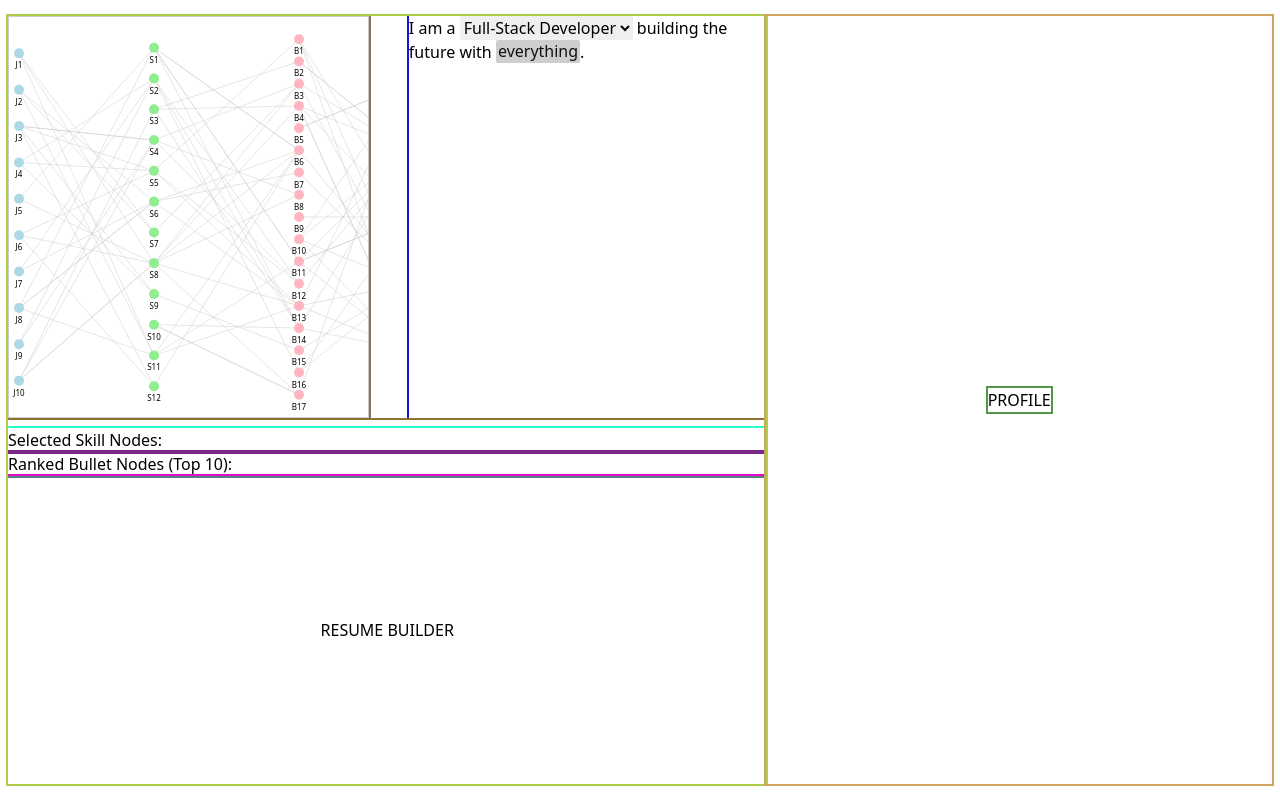
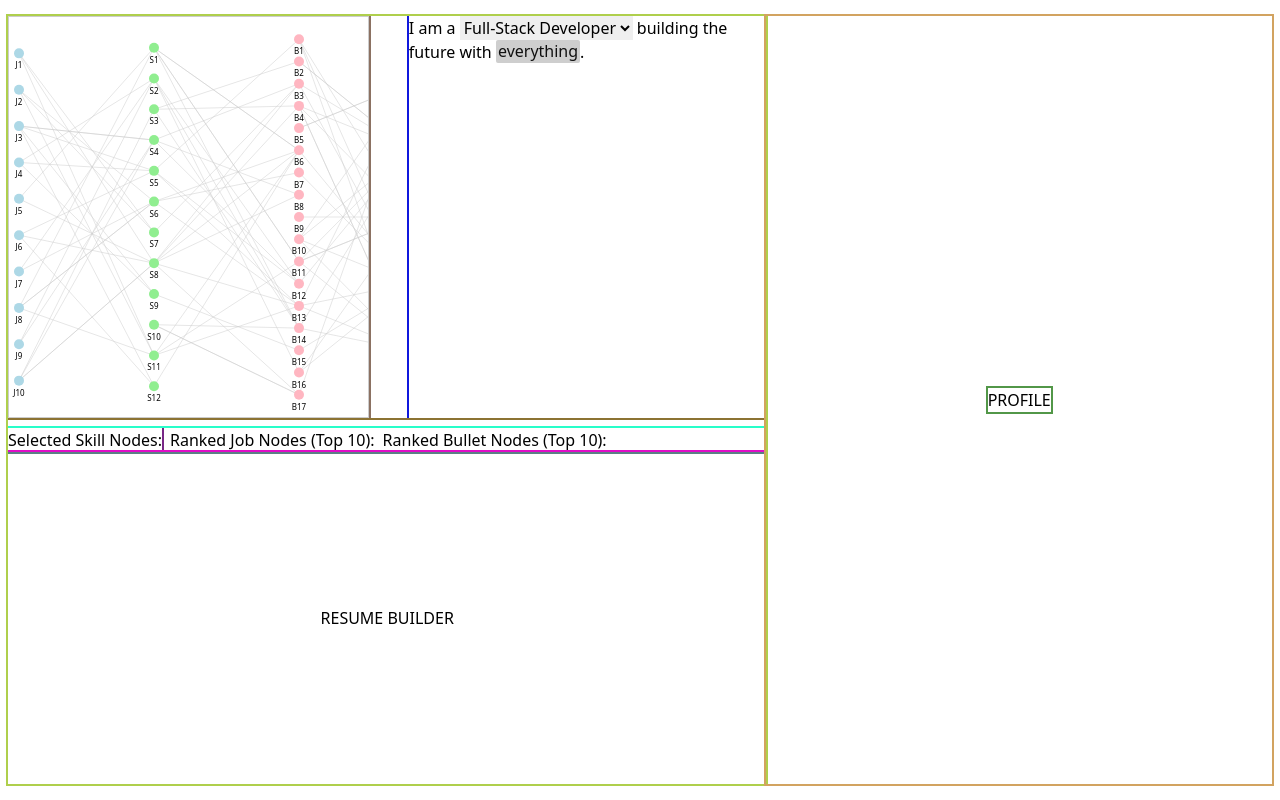
Before and after one commit to braedonwatkins/resume, a SvelteKit app: page /home in a window 1280 px wide. Built offline with nearby package versions, Linux system fonts and the light colour scheme.

Commit message:
rankedRightNodes -> rankedBulletNodes, add rankedJobNodes

```diff
--- a/src/routes/home/Showcase.svelte
+++ b/src/routes/home/Showcase.svelte
@@ -28,6 +28,7 @@
 
 	let selectedJobNode = '';
 	let selectedSkillNodes = new Set<string>();
+	let rankedJobNodes: RankedNode[] = [];
 	let rankedBulletNodes: RankedNode[] = [];
 	let zoomLevel = 1;
 
@@ -62,7 +63,26 @@
 		return 'black'; // NOTE: using black nodes as a debug tool to say something has gone wrong
 	}
 
-	function updateRankedRightNodes() {
+	function updateRankedJobNodes() {
+		const jobNodeCounts = new Map<string, number>();
+
+		edges.forEach((edge) => {
+			if (selectedSkillNodes.has(edge.source)) {
+				const bulletNode = bulletNodes.find((node) => node === edge.target);
+				if (bulletNode) {
+					jobNodeCounts.set(bulletNode, (jobNodeCounts.get(bulletNode) || 0) + 1);
+				}
+			}
+		});
+
+		const ranked: RankedNode[] = Array.from(jobNodeCounts.entries())
+			.map(([id, count]) => ({ id, count }))
+			.sort((a, b) => b.count - a.count);
+
+		rankedBulletNodes = ranked;
+	}
+
+	function updateRankedBulletNodes() {
 		const bulletNodeCounts = new Map<string, number>();
 
 		edges.forEach((edge) => {
@@ -95,7 +115,7 @@
 			if (edge.source === selectedJobNode && !selectedSkillNodes.has(edge.target)) {
 				selectedSkillNodes.add(edge.target);
 				selectedSkillNodes = selectedSkillNodes;
-				updateRankedRightNodes();
+				updateRankedBulletNodes();
 			}
 		}
 	}
@@ -109,7 +129,8 @@
 		}
 		selectedSkillNodes = set;
 
-		updateRankedRightNodes();
+		updateRankedBulletNodes();
+		updateRankedJobNodes();
 	}
 
 	// NOTE: GRAPH EVENTS BELOW
@@ -231,19 +252,29 @@
 	</div>
 
 	<!-- listing of selected nodes  -->
-	<div class="info">
+	<div class="info flex gap-2">
+		<div class="selected-nodes flex-col">
 			<h3>Selected Skill Nodes:</h3>
-		<div class="selected-nodes">
 			{#each [...selectedSkillNodes] as nodeId}
 				<span class="node-tag">{nodeId}</span>
 			{/each}
 		</div>
-		<h3>Ranked Bullet Nodes (Top 10):</h3>
+		<h3 class="flex-col">
+			Ranked Job Nodes (Top 10):
+			<ol>
+				{#each rankedJobNodes.slice(0, 10) as node}
+					<li>{node.id} (Count: {node.count})</li>
+				{/each}
+			</ol>
+		</h3>
+		<h3 class="flex-col">
+			Ranked Bullet Nodes (Top 10):
 			<ol>
 				{#each rankedBulletNodes.slice(0, 10) as node}
 					<li>{node.id} (Count: {node.count})</li>
 				{/each}
 			</ol>
+		</h3>
 	</div>
 </div>
 
```
Lines whose indentation alone changed are shown as unchanged.
